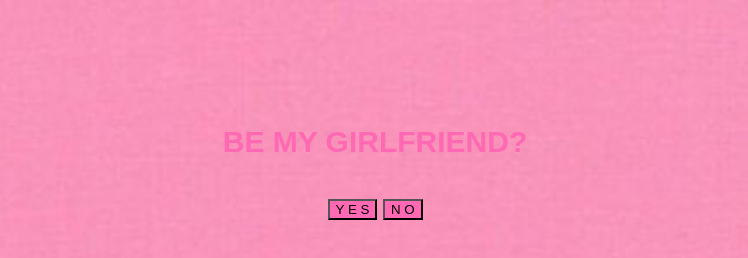
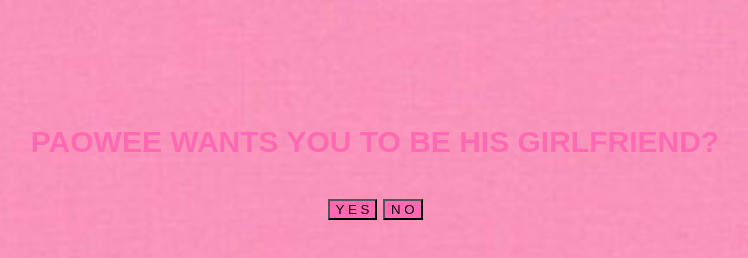
Before and after one commit to kujotaroooo/Yes-or-Yes, a plain HTML site: page index.html in a window 1280 px wide. Shown: the whole page, without its empty margins (265-1013 px from the left). Drawn offline with Linux system fonts and the light colour scheme; files whose address does not match are found by name.

Commit message:
Update index.html

```diff
--- a/index.html
+++ b/index.html
@@ -15,7 +15,7 @@
 
 <body>
 
-    <h2 id="aaa"> BE MY GIRLFRIEND?</h2>
+    <h2 id="aaa"> PAOWEE WANTS YOU TO BE HIS GIRLFRIEND?</h2>
     <img id="gif"
      src="love-struck.gif" width="200" height="200px">
  <button id ="a" onclick="aa()">Y E S</button>
```
